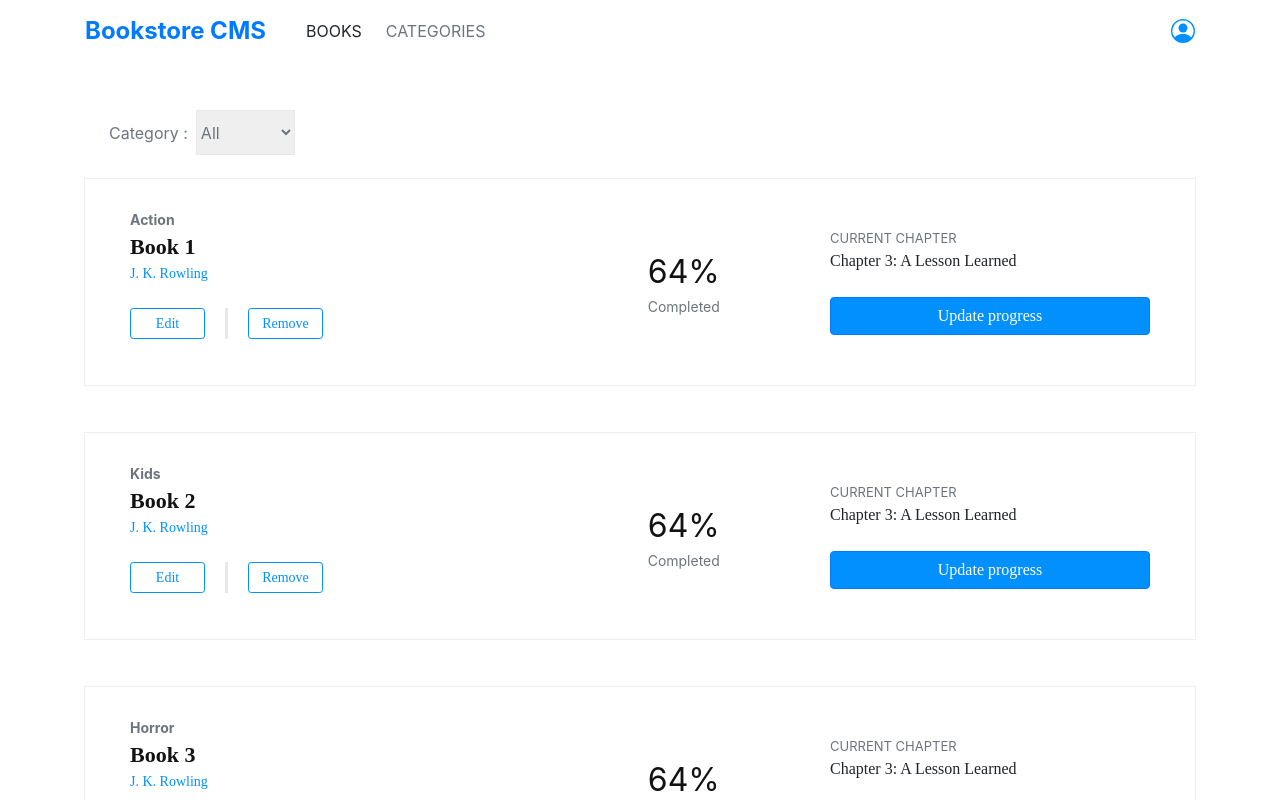
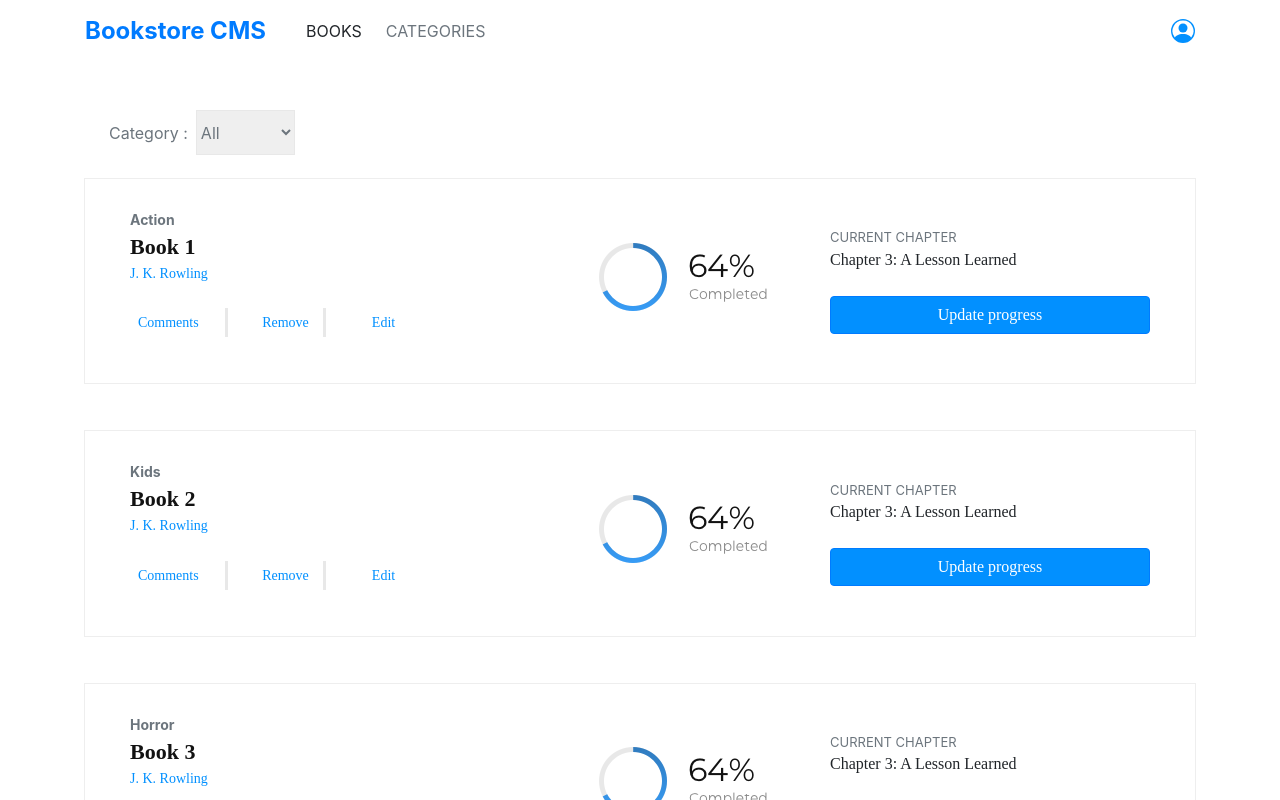
Before and after one commit to DcRonan/bookstore-react, a React (Create React App) app: page / in a window 1280 px wide. Shown: the top 800 px of the page. Built offline with nearby package versions, Linux system fonts and the light colour scheme.

Commit message:
add spinner and remove button border

```diff
--- a/src/components/Book.js
+++ b/src/components/Book.js
@@ -1,4 +1,5 @@
 import PropTypes from 'prop-types';
+import loader from '../assets/loader.png';
 
 const Book = ({ book, handleRemoveBook }) => (
   <>
@@ -54,9 +55,10 @@
                 borderStyle: 'solid',
                 borderColor: '#0290ff',
                 width: 75,
+                border: 'none',
               }}
             >
-              Edit
+              Comments
             </button>
           </li>
           <li
@@ -69,6 +71,8 @@
               paddingLeft: 20,
               borderLeftStyle: 'solid',
               borderLeftColor: '#e8e8e8',
+              borderRightStyle: 'solid',
+              borderRightColor: '#e8e8e8',
             }}
           >
             <button
@@ -81,16 +85,40 @@
                 borderStyle: 'solid',
                 borderColor: '#0290ff',
                 width: 75,
+                border: 'none',
               }}
             >
               Remove
             </button>
           </li>
+          <li
+            className="list-inline-item"
+            style={{
+              fontSize: 14,
+              color: '#0290ff',
+              fontFamily: '"Roboto Slab", serif',
+              marginRight: 20,
+            }}
+          >
+            <button
+              className="btn btn-primary btn-sm"
+              type="button"
+              style={{
+                background: 'transparent',
+                color: '#0290ff',
+                borderStyle: 'solid',
+                borderColor: '#0290ff',
+                width: 75,
+                border: 'none',
+              }}
+            >
+              Edit
+            </button>
+          </li>
         </ul>
       </div>
       <div className="d-flex flex-column align-items-center justify-content-sm-center justify-content-lg-center align-items-lg-center col-md-3">
-        <span style={{ fontSize: 32, color: '#121212' }}>64%</span>
-        <span style={{ fontSize: 14, color: 'var(--gray)' }}>Completed</span>
+        <img src={loader} alt="" />
       </div>
       <div className="d-flex flex-column col-md-4 justify-content-center">
         <span style={{ fontSize: 13, color: 'var(--gray)' }}>
```
Also changed, not shown: src/css/style.css (+9 -0 lines), src/assets/loader.png (added), 1 other file (tests, documents, lock files or other folders).
